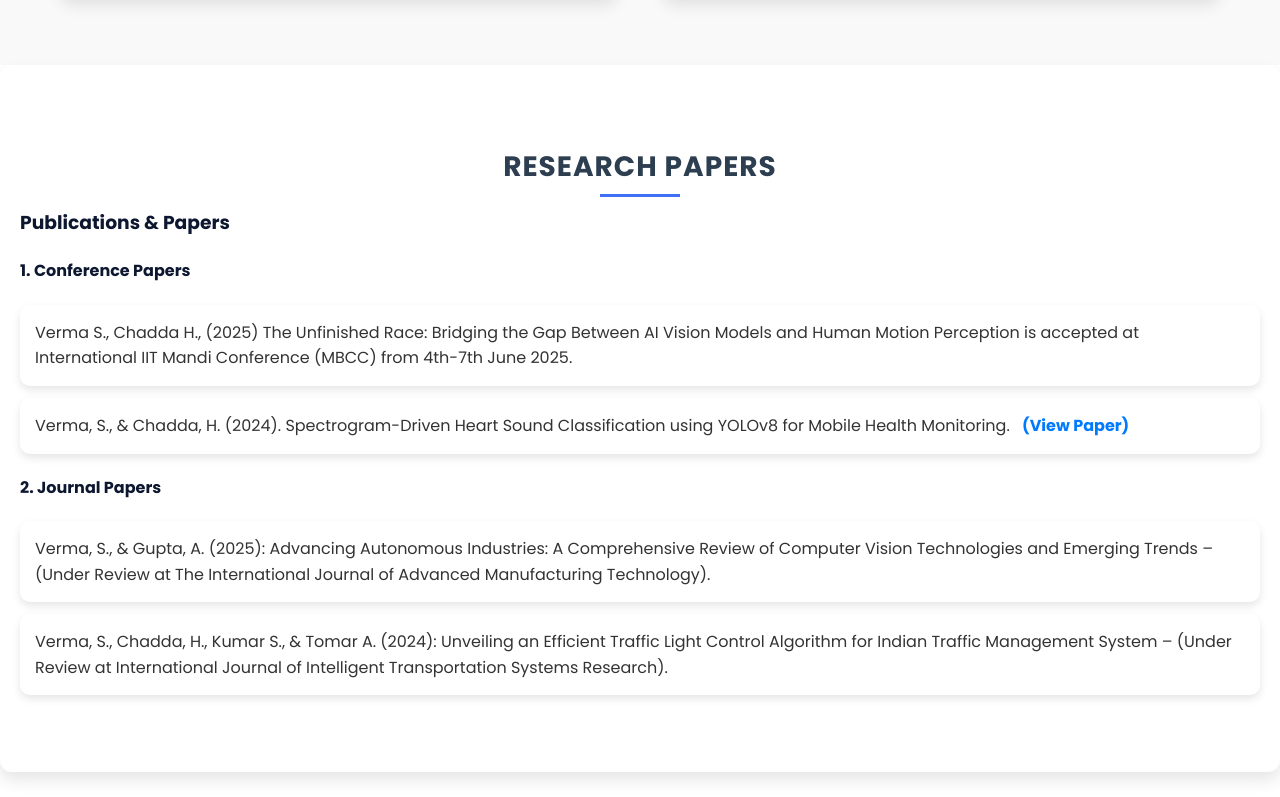
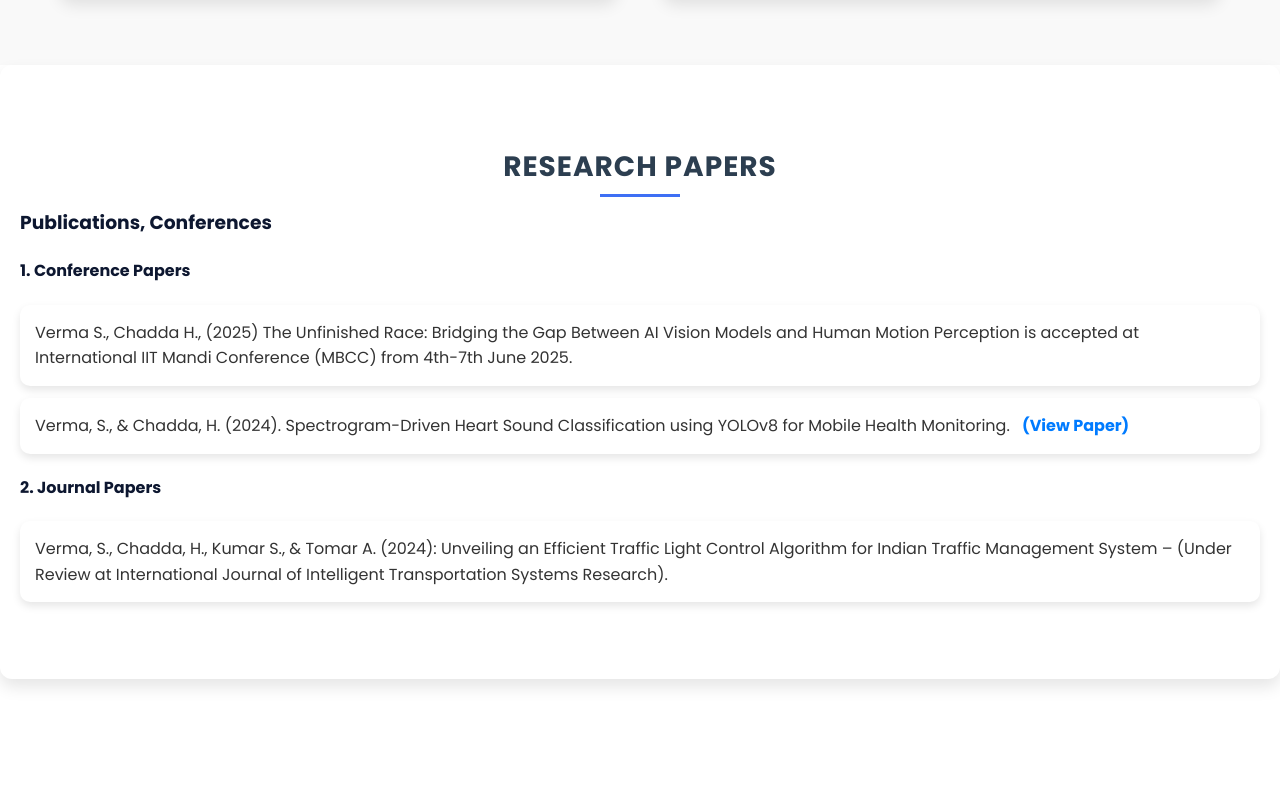
Before and after one commit to sania8/portfolio-saniav, a plain HTML site: page index.html in a window 1280 px wide. Shown: the part 4161-4958 px from the top of the page. After the commit the page ends 4865 px from the top, so only its background shows below. Drawn offline with nearby package versions, Linux system fonts and the light colour scheme; a small style sheet from the web is missing.

Commit message:
Update index.html

```diff
--- a/index.html
+++ b/index.html
@@ -251,7 +251,7 @@
             <h2 class="section-title">Research Papers</h2>
 
             <div class="settle">
-                <h3>Publications & Papers</h3>
+                <h3>Publications, Conferences</h3>
 
                 <!-- Conference Papers -->
                 <h4>1. Conference Papers</h4>
@@ -265,7 +265,6 @@
                 <!-- Journal Papers -->
                 <h4>2. Journal Papers</h4>
                 <ul>
-                    <li>Verma, S., & Gupta, A. (2025): Advancing Autonomous Industries: A Comprehensive Review of Computer Vision Technologies and Emerging Trends – (Under Review at The International Journal of Advanced Manufacturing Technology).</li>
                     <li>Verma, S., Chadda, H., Kumar S., & Tomar A. (2024): Unveiling an Efficient Traffic Light Control Algorithm for Indian Traffic Management System – (Under Review at International Journal of Intelligent Transportation Systems Research).</li>
                 </ul>
 
```
